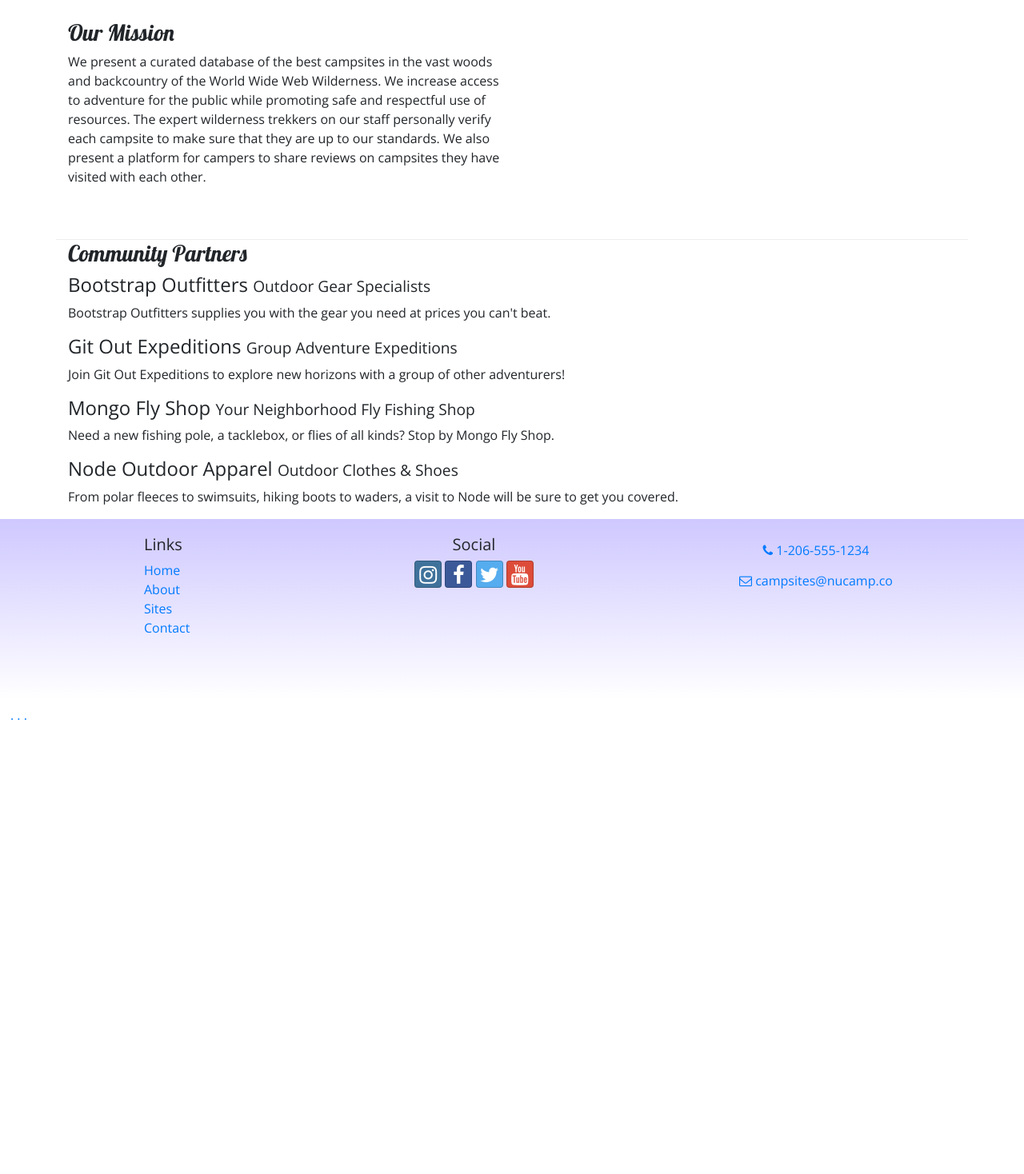
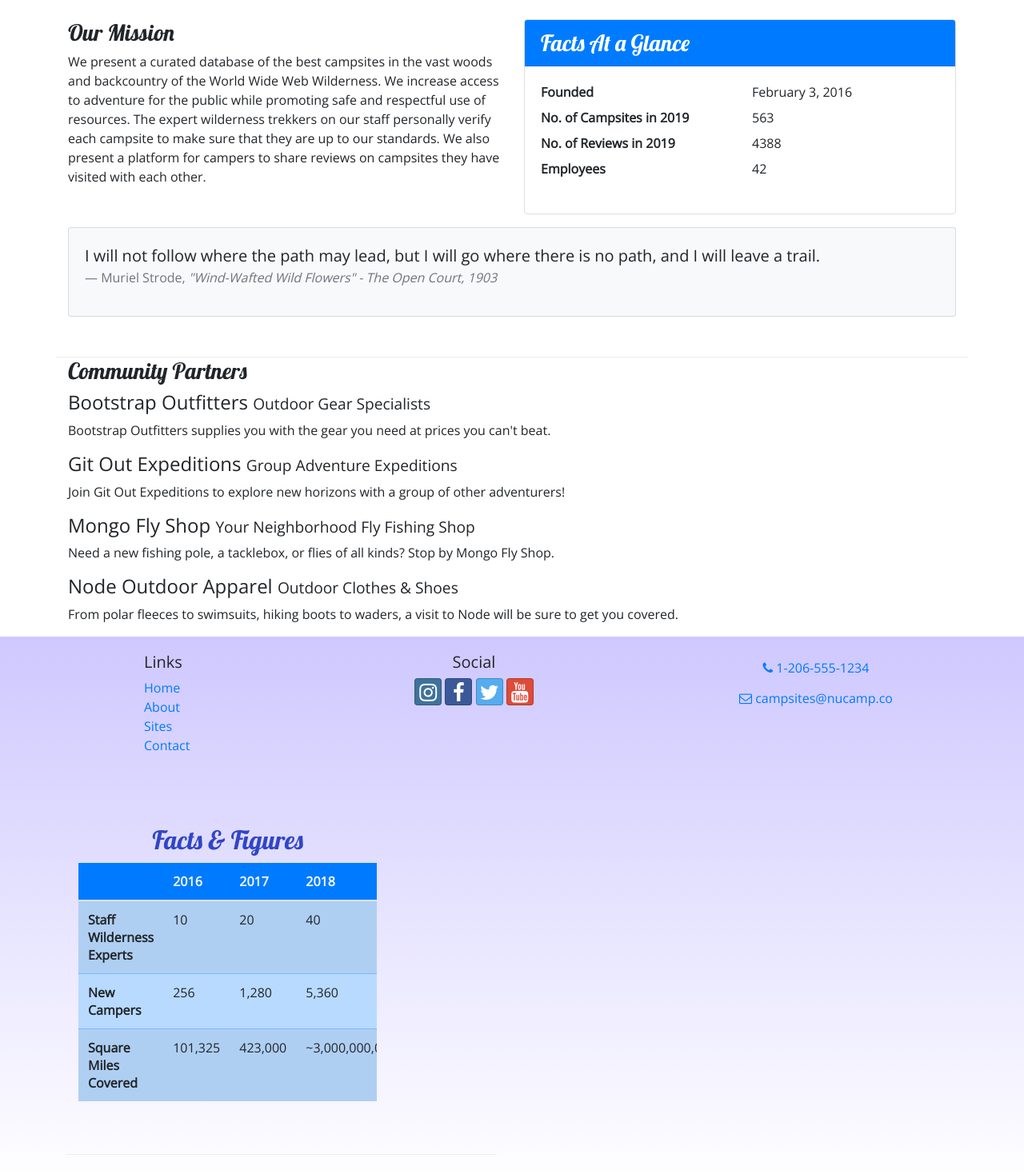
Before and after one commit to muharem34/nucampsite, a website: page aboutus.html in a window 1280 px wide. Shown: the part 380-1848 px from the top of the page at 80% size. Before the commit the page ends 1293 px from the top, so only its background shows below. Drawn offline with nearby package versions, Linux system fonts and the light colour scheme.

Commit message:
Tables and Cards

```diff
--- a/aboutus.html
+++ b/aboutus.html
@@ -62,9 +62,38 @@
         </div>
 
         <div class="row row-content">
-            <div class="col-sm-6 col-12">
+            <div class="col-sm-6">
                 <h3>Our Mission</h3>
-                <p>We present a curated database of the best campsites in the vast woods and backcountry of the World Wide Web Wilderness. We increase access to adventure for the public while promoting safe and respectful use of resources. The expert wilderness trekkers on our staff personally verify each campsite to make sure that they are up to our standards. We also present a platform for campers to share reviews on campsites they have visited with each other.</p>
+                <p>We present a curated database of the best campsites in the vast woods and backcountry of the World Wide Web Wilderness. We increase access to adventure for the public while promoting safe and respectful use of resources. The expert wilderness trekkers on our staff personally verify each campsite to make sure that they are up to our standards. We also present a platform for campers to share reviews on campsites they have visited with  each other.</p>
+            </div>
+            <div class="col-sm-6">
+                <div class="card">
+                    <h3 class="card-header bg-primary text-white">Facts At a Glance</h3>
+                    <div class="card-body">
+                        <dl class="row">
+                            <dt class="col-6">Founded</dt>
+                            <dd class="col-6">February 3, 2016</dd>
+                            <dt class="col-6">No. of Campsites in 2019</dt>
+                            <dd class="col-6">563</dd>
+                            <dt class="col-6">No. of Reviews in 2019</dt>
+                            <dd class="col-6">4388</dd>
+                            <dt class="col-6">Employees</dt>
+                            <dd class="col-6">42</dd>
+                        </dl>
+                    </div>
+                </div>
+            </div>
+            <div class="col">
+                <div class="card bg-light mt-3">
+                    <blockquote class="blockquote card-body">
+                        <p class="mb-0">I will not follow where the path may lead, but I will go where there is no path, and I will leave a trail.</p>
+                        <footer class="blockquote-footer">Muriel Strode,
+                            <cite title="Source Title">"Wind-Wafted Wild Flowers" -
+                                The Open Court, 1903
+                            </cite>
+                        </footer>
+                    </blockquote>
+        		</div>
             </div>
         </div>
 
@@ -83,7 +112,7 @@
         </div>
     </div>
 
-    <footer>
+    <footer class="site-footer">
         <div class="container">
             <div class="row">
                 <div class="col-4 col-sm-2 offset-1">
@@ -107,6 +136,44 @@
                     <a role="button" class="btn btn-link" href="mailto:campsites@nucamp.co"><i class="fa fa-envelope-o"></i> campsites@nucamp.co
                 </div>
            </div>
+           <div class="row row-content">
+            <div class="col-sm-9">
+            	<h2>Facts &amp; Figures</h2>
+            	<div class="table-responsive">
+               	    <table class="table table-striped">
+	                    <thead>
+	                        <tr class="bg-primary text-light">
+	                            <th></th>
+	                            <th>2016</th>
+	                            <th>2017</th>
+	                            <th>2018</th>
+	                        </tr>
+                    	</thead>
+	                    <tbody class="table-primary">
+                            <tr>
+                                <th>Staff Wilderness Experts</th>
+                                <td>10</td>
+                                <td>20</td>
+                                <td>40</td>
+                            </tr>
+                            <tr>
+                                <th>New Campers</th>
+                                <td>256</td>
+                                <td>1,280</td>
+                                <td>5,360</td>
+                            </tr>
+                            <tr>
+                                <th>Square Miles Covered</th>
+                                <td>101,325</td>
+                                <td>423,000</td>
+                                <td>~3,000,000,000</td>
+                            </tr>
+                        </tbody>
+                    </table>
+                </div>
+            </div>
+       </div>
+
         </div>
     </footer>
 
--- a/css/styles.css
+++ b/css/styles.css
@@ -17,7 +17,7 @@
     background-color: #901CAD;
 }
 
-footer {
+.site-footer {
     background-image: linear-gradient(#CEC8FF, white);
     padding: 20px 0;
 }
```
